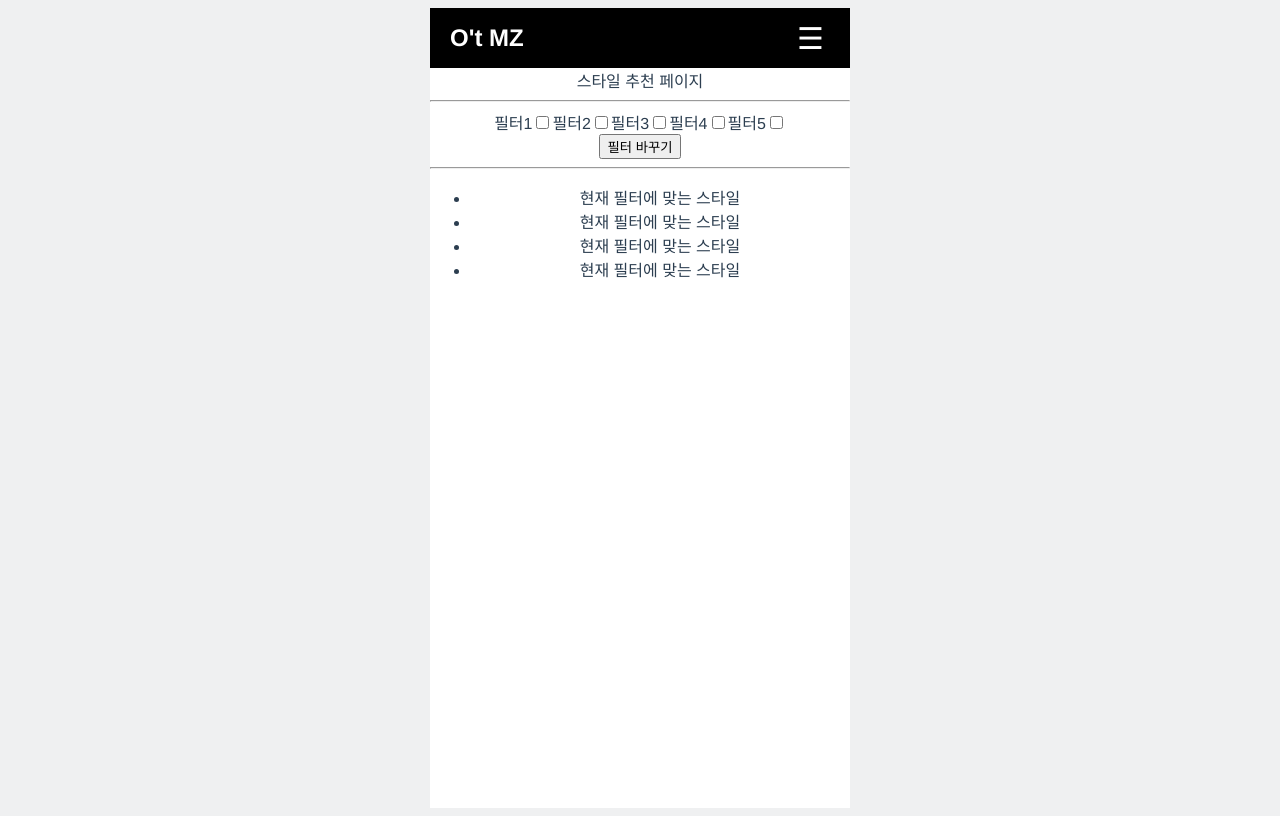
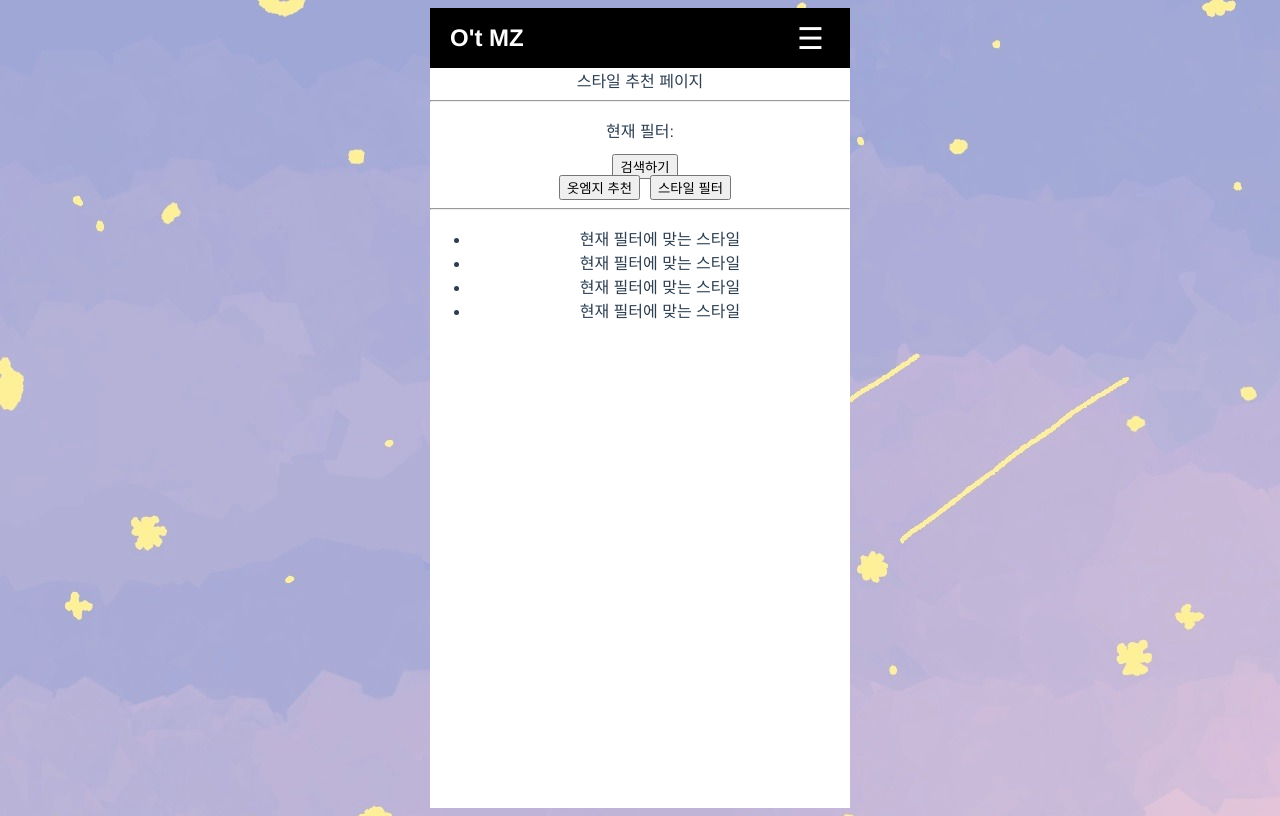
Before and after one commit to ecofriendlyusername/ssafyotmz, a Vue app in the folder frontend/: page /Recom in a window 1280 px wide. Built offline with nearby package versions, Linux system fonts and the light colour scheme.

Commit message:
feat:addAxiosTemplate

```diff
--- a/frontend/public/index.html
+++ b/frontend/public/index.html
@@ -20,8 +20,7 @@
         margin: auto;
       }
       body {
-        background-color: #EFF0F1;
-
+        background-image: url('bg.jpg');
       }
     </style>
     <noscript>
--- a/frontend/src/components/molecules/header.vue
+++ b/frontend/src/components/molecules/header.vue
@@ -12,7 +12,7 @@
       <li><router-link to='/MyPage'>마이 페이지</router-link></li>
       <li><router-link to='/Find/index'>내 스타일 찾기</router-link></li>
       <li><router-link to='/Codybook'>코디북 만들기</router-link></li>
-      <li><router-link to='/Recom'>스타일 추천</router-link></li>
+      <li><router-link to='/Recom'>스타일 보기</router-link></li>
       <li><router-link to='/store'>상태 확인</router-link></li>
     </ul>
   </header>
--- a/frontend/src/views/MyPage/ClosetView.vue
+++ b/frontend/src/views/MyPage/ClosetView.vue
@@ -33,7 +33,21 @@
 
 <script>
 export default {
-    name:'MyPageClosetView',
+  name:'MyPageClosetView',
+  methods:{
+    getData() {
+      console.log(this.filter)
+      axios.get('https://j8c105.p.ssafy.io/api/v1/', this.filter, {
+        headers: {
+          'Authorization': this.$store.Auth['accessToken']
+        }
+      })
+      .then(response => {
+        console.log(response.data)
+      })
+      .catch(error => console.log(error))
+    },
+  }
 }
 </script>
 
--- a/frontend/src/views/MyPage/CodybookView.vue
+++ b/frontend/src/views/MyPage/CodybookView.vue
@@ -27,7 +27,21 @@
 
 <script>
 export default {
-    name:'MyPageCodybookView',
+  name:'MyPageCodybookView',
+  methods:{
+    getData() {
+      console.log(this.filter)
+      axios.get('https://j8c105.p.ssafy.io/api/v1/', this.filter, {
+        headers: {
+          'Authorization': this.$store.Auth['accessToken']
+        }
+      })
+      .then(response => {
+        console.log(response.data)
+      })
+      .catch(error => console.log(error))
+    },
+  }
 }
 </script>
 
--- a/frontend/src/views/MyPage/StyleView.vue
+++ b/frontend/src/views/MyPage/StyleView.vue
@@ -34,7 +34,21 @@
 
 <script>
 export default {
-    name:'MyPageStyleView',
+  name:'MyPageStyleView',
+  methods:{
+    getData() {
+      console.log(this.filter)
+      axios.get('https://j8c105.p.ssafy.io/api/v1/', this.filter, {
+        headers: {
+          'Authorization': this.$store.Auth['accessToken']
+        }
+      })
+      .then(response => {
+        console.log(response.data)
+      })
+      .catch(error => console.log(error))
+    },
+  }
 }
 </script>
 
--- a/frontend/src/views/RecomView.vue
+++ b/frontend/src/views/RecomView.vue
@@ -3,16 +3,23 @@
     스타일 추천 페이지
   </div>
   <hr>
+  <p>현재 필터: {{ this.filter }}</p>
+  <button v-on:click="getData()">검색하기</button>
   <div>
-    <form action="">
-      <label for="">필터1</label><input type="checkbox" name="" id="">
-      <label for="">필터2</label><input type="checkbox" name="" id="">
-      <label for="">필터3</label><input type="checkbox" name="" id="">
-      <label for="">필터4</label><input type="checkbox" name="" id="">
-      <label for="">필터5</label><input type="checkbox" name="" id="">
-      <br>
-      <input type="submit" value="필터 바꾸기">
-    </form>
+    <button v-on:click="btnToggle('isOMZ')">옷엠지 추천</button>
+    <button v-on:click="btnToggle('isStyle')">스타일 필터</button>
+  </div>
+
+  <div v-if="isOMZ">
+    <label for="similar" v-on:click="this.filter = 'similar'">나랑 비슷한거</label><input type="radio" name="OMZ" id="similar">
+    <label for="issimilar" v-on:click="this.filter = 'issimilar'">안비슷한거</label><input type="radio" name="OMZ" id="issimilar">
+  </div>
+  <div v-if="isStyle" v-on:click="filtering()">
+      <label for="필터1">필터1</label><input type="checkbox" name="Style" id="필터1">
+      <label for="필터2">필터2</label><input type="checkbox" name="Style" id="필터2">
+      <label for="필터3">필터3</label><input type="checkbox" name="Style" id="필터3">
+      <label for="필터4">필터4</label><input type="checkbox" name="Style" id="필터4">
+      <label for="필터5">필터5</label><input type="checkbox" name="Style" id="필터5">
   </div>
   <hr>
   <ul>
@@ -24,11 +31,58 @@
 </template>
 
 <script>
+import axios from "axios";
+
 export default {
-    name:'RecomView',
+  name:'RecomView',
+  data() {
+    return {
+      isOMZ:false,
+      isStyle: false,
+      filter: null
+    }
+  },
+  methods:{
+    getData() {
+      console.log(this.filter)
+      axios.get('https://j8c105.p.ssafy.io/api/v1/looks/recommeded', this.filter, {
+        headers: {
+          'Authorization': this.$store.Auth['accessToken']
+        }
+      })
+      .then(response => {
+        console.log(response.data)
+      })
+      .catch(error => console.log(error))
+    },
+    btnToggle(key){
+      if (key == 'isOMZ') {
+        this.isOMZ = !this.isOMZ
+        this.isStyle = false
+      }else{
+        this.isOMZ = false
+        this.isStyle = !this.isStyle
+      }
+    },
+    filtering(){
+      const query = 'input[name="Style"]:checked';
+      const selectedEls = document.querySelectorAll(query);
+      this.filter = ''
+      // 선택된 목록에서 value 찾기
+      selectedEls.forEach((el) => {
+        this.filter += el.id + ' ';
+      });
+    },
+
+  }
 }
 </script>
 
 <style>
 
+/* input[type="checkbox"] {
+  opacity: 0;
+  z-index: -1;
+} */
+
 </style>
--- a/frontend/src/views/loginView.vue
+++ /dev/null
@@ -1,17 +0,0 @@
-<template>
-  <div>
-    로그인페이지
-  </div>
-
-  <router-link to='/'>마이페이지</router-link>
-</template>
-
-<script>
-export default {
-    name:'loginView',
-}
-</script>
-
-<style>
-
-</style>
```
Also changed, not shown: frontend/public/bg.jpg (added).
